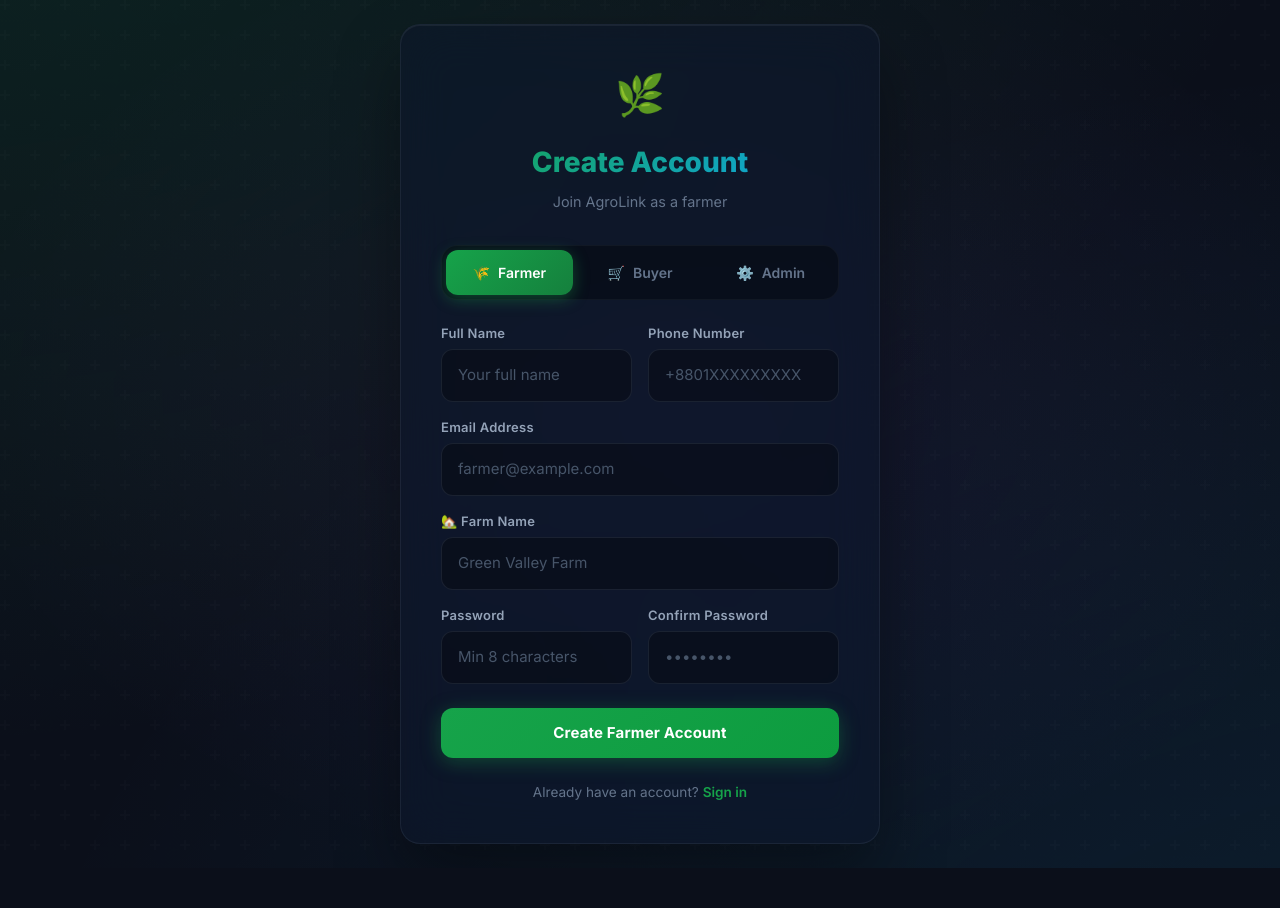
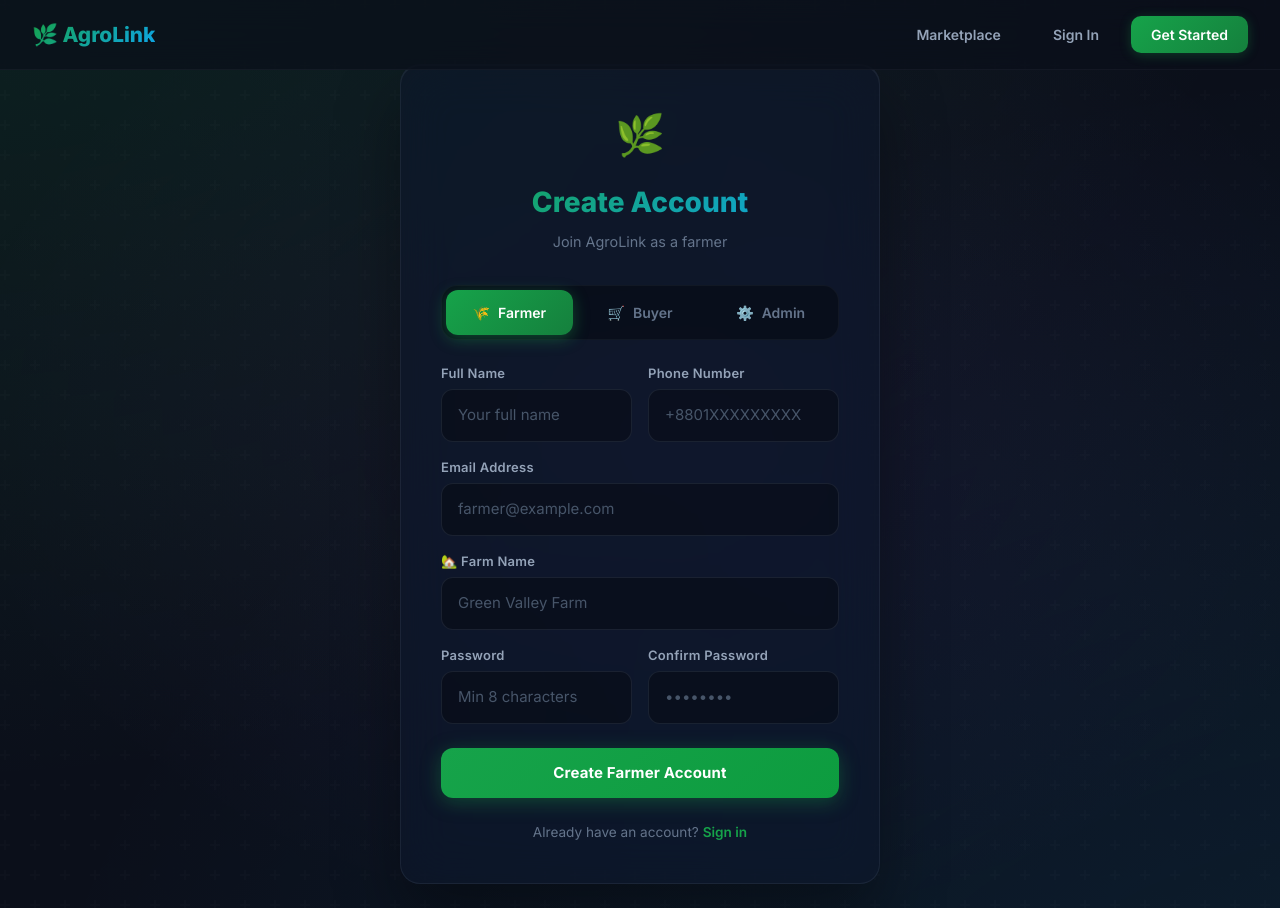
Before and after one commit to rafidahmed816/krishi-portal, a Next.js app in the folder frontend/: page /register in a window 1280 px wide. Before the commit the page ends 868 px from the top, so only its background shows below. Built offline with nearby package versions, Linux system fonts and the light colour scheme; no server answers.

Commit message:
fix: route order + Navbar on all pages + back navigation

```diff
--- a/frontend/src/app/login/page.tsx
+++ b/frontend/src/app/login/page.tsx
@@ -4,6 +4,7 @@
 import Link from "next/link";
 import { useRouter } from "next/navigation";
 import { useAuth } from "@/lib/auth-context";
+import Navbar from "@/components/Navbar";
 
 const USER_TYPES = [
   { key: "farmer" as const, label: "Farmer", icon: "🌾" },
@@ -39,7 +40,9 @@
   };
 
   return (
-    <div className="auth-bg">
+    <div className="landing-page">
+      <Navbar />
+      <div className="auth-bg" style={{ paddingTop: "4rem" }}>
       <div className="glass-card" style={{ width: "100%", maxWidth: 440, padding: "2.5rem", position: "relative", zIndex: 1 }}>
         {/* Header */}
         <div style={{ textAlign: "center", marginBottom: "2rem" }}>
@@ -149,6 +152,7 @@
           </Link>
         </p>
       </div>
+      </div>
     </div>
   );
 }
--- a/frontend/src/app/register/page.tsx
+++ b/frontend/src/app/register/page.tsx
@@ -4,6 +4,7 @@
 import Link from "next/link";
 import { useRouter } from "next/navigation";
 import { useAuth } from "@/lib/auth-context";
+import Navbar from "@/components/Navbar";
 
 const USER_TYPES = [
   { key: "farmer" as const, label: "Farmer", icon: "🌾", extra: "farm_name" },
@@ -59,7 +60,9 @@
   };
 
   return (
-    <div className="auth-bg">
+    <div className="landing-page">
+      <Navbar />
+      <div className="auth-bg" style={{ paddingTop: "4rem" }}>
       <div
         className="glass-card"
         style={{ width: "100%", maxWidth: 480, padding: "2.5rem", position: "relative", zIndex: 1 }}
@@ -224,6 +227,7 @@
           </Link>
         </p>
       </div>
+      </div>
     </div>
   );
 }
```
Also changed, not shown: 1 other file (tests, documents, lock files or other folders).
